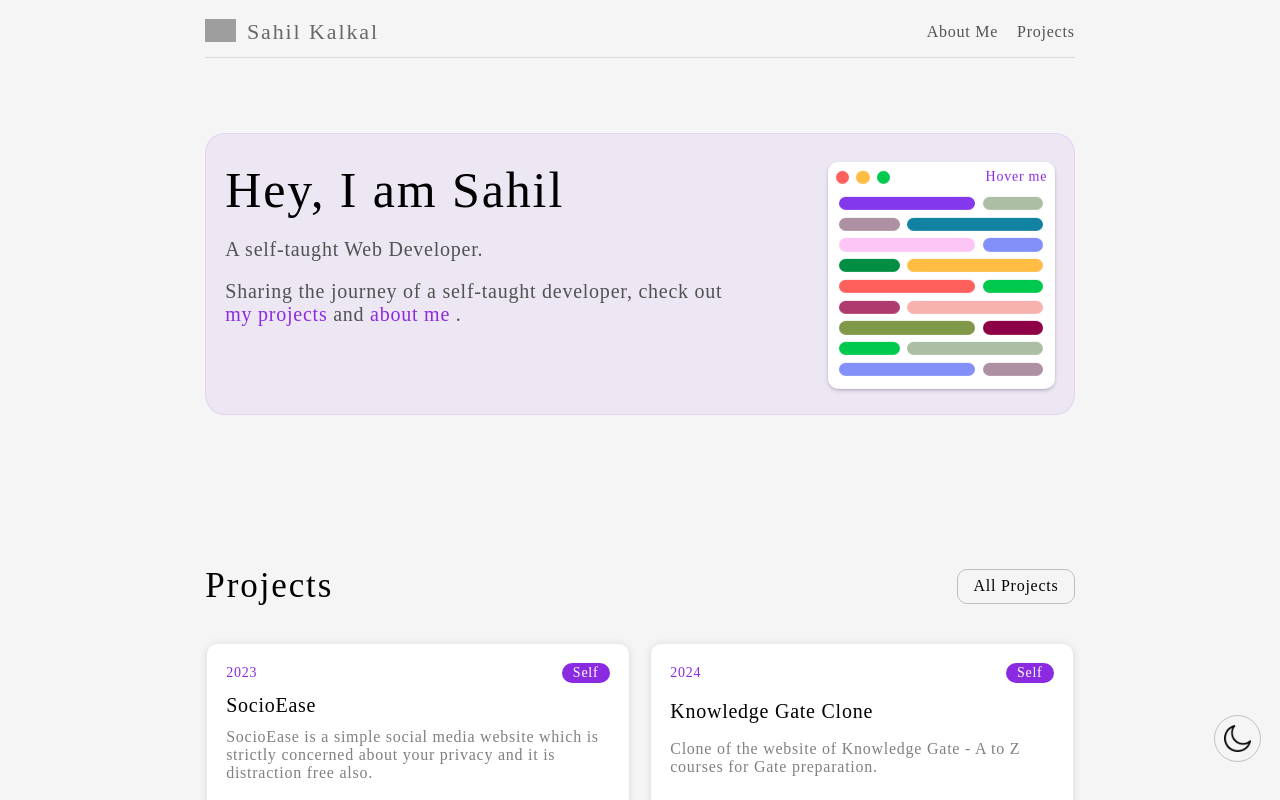
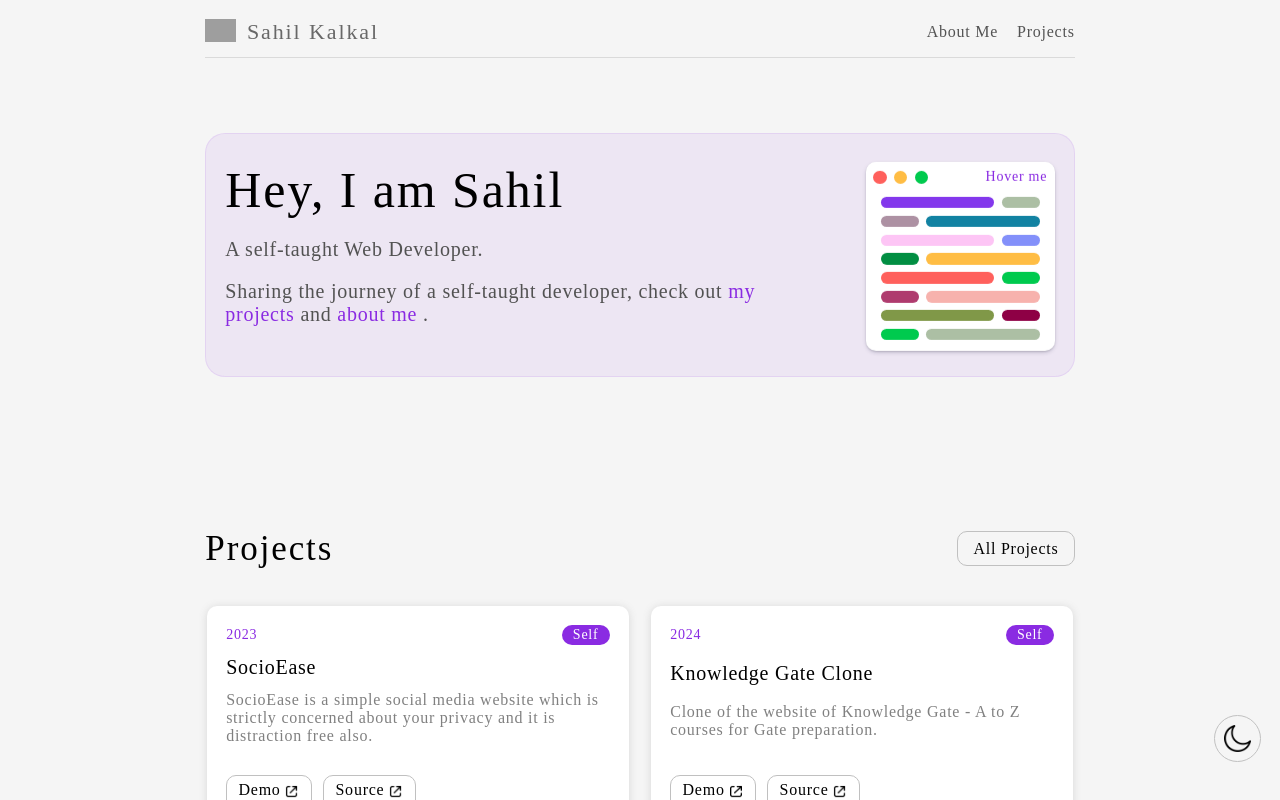
Before and after one commit to sahilkalkal9/portfolio_website, a React (Create React App) app: page / in a window 1280 px wide. Shown: the top 800 px of the page. Built offline with nearby package versions, Linux system fonts and the light colour scheme; grey boxes are pictures that could not be loaded; a web font is replaced by a local one.

Commit message:
changed photo size

```diff
--- a/src/App.scss
+++ b/src/App.scss
@@ -703,7 +703,7 @@ $projectnamesize : 20px;
 }
 
 .vsconh {
-    width: 6cm;
+    width: 5cm;
     height: auto;
     aspect-ratio: 1/1;
     flex-shrink: 0;
@@ -927,15 +927,15 @@ $projectnamesize : 20px;
 
 
 .vst {
-    width: 3.6cm;
+    width: 3cm;
     flex-shrink: 0;
     border-radius: 10px;
-    height: .35cm;
+    height: .3cm;
     background-color: #FF605C;
 }
 
 .vsst {
-    width: 1.6cm;
+    width: 1cm;
 }
 
 .vscode-box-light {
```
